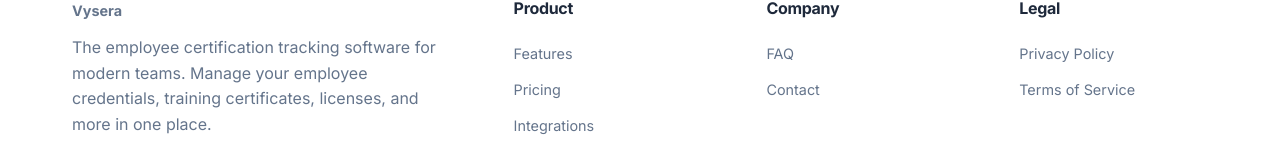
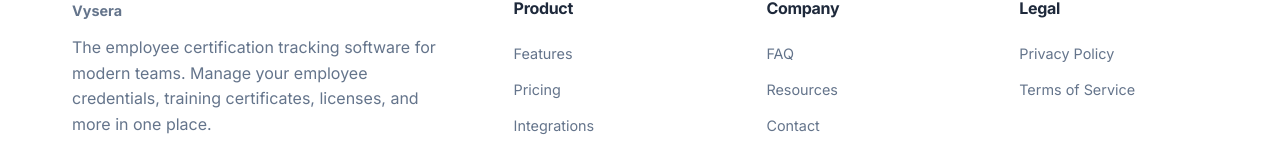
Before and after one commit to ibnurizal1978/vysera-website, a Next.js app: page / in a window 1280 px wide. Shown: the part 2832-3000 px from the top of the page. Built offline with nearby package versions, Linux system fonts and the light colour scheme.

Commit message:
add link rseources on footer

```diff
--- a/app/components/Footer.tsx
+++ b/app/components/Footer.tsx
@@ -29,6 +29,7 @@
                     <div className="footer-col">
                         <h4>Company</h4>
                         <Link href="/faq">FAQ</Link>
+                        <Link href="/resources">Resources</Link>
                         <Link href="/contact">Contact</Link>
                     </div>
                     <div className="footer-col">
```
